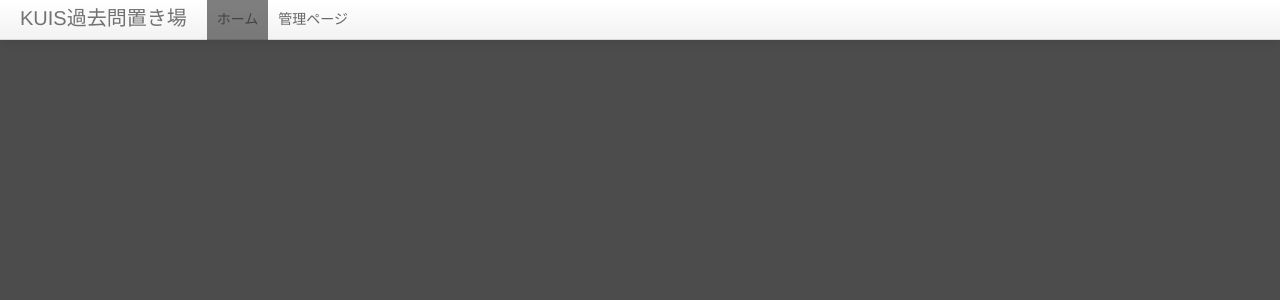
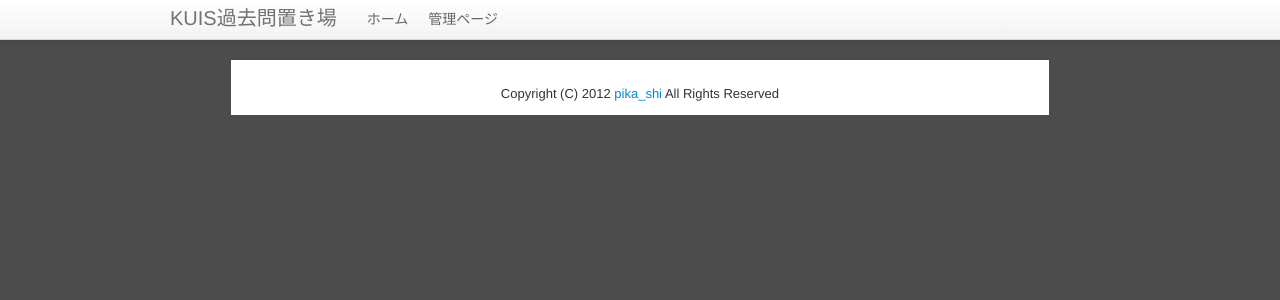
Before and after one commit to pika-shi/KakomonProject, a Python web app: template kuis-kakomon/kakomon/templates/base.html in a window 1280 px wide. Shown: the top 300 px of the page. Run offline with Jinja, Linux system fonts and the light colour scheme; the template is opened without the code that fills it, so the values that code supplies are empty; some libraries are stand-ins or nearby versions.

Commit message:
不要ファイル削除

```diff
--- a/kuis-kakomon/kakomon/templates/base.html
+++ b/kuis-kakomon/kakomon/templates/base.html
@@ -2,42 +2,55 @@
 <html>
   <head>
     <meta http-equiv="Content-Type" content="text/html; charset=UTF-8">
-    <title>{% block title %}{% endblock %}</title>
+    <title>{% block title %}{% endblock %} - KUIS過去問置き場</title>
     <script type="text/javascript" src="http://ajax.googleapis.com/ajax/libs/jquery/1.7.2/jquery.js"></script>
-    <script type="text/javascript" src="style/bootstrap.js"></script>
-    <link rel="stylesheet" href="style/css/bootstrap.css" type="text/css">
-    <!--<style type="text/css">
-          body {
-          padding-top: 40px;
-          padding-bottom: 40px;
-          }
+    <script type="text/javascript" src="{{ internal_media_url }}/js/bootstrap.js"></script>
+    {% block js %}{% endblock %}
+    <link rel="stylesheet" href="{{ internal_media_url }}/css/bootstrap.css" type="text/css">
+    <link rel="stylesheet" href="{{ internal_media_url }}/css/bootstrap.responsive.css" type="text/css">
+    <style type="text/css">
+    body { padding-top: 60px; padding-bottom: 40px;}
     .sidebar-nav {
       padding: 9px 0;
     }
-          a:link {
-          color: "#333333";
+    .pass_label {
+      font-size: 20px;
+      padding-bottom: 10px;
     }
-          a:visited {
-          color: "#333333";
+    .edit_label {
+      font-size: 18px;
+      padding-bottom: 3px;
     }
-    </style>-->
+    input ,select{
+      vertical-align:2px;
+      display: inline;
+    }
+    textarea {
+      width: 300px;
+      height: 100px;
+    }
+    label {
+      font-size: 16px;
+    }
+    .delete label {
+      display: inline;
+      padding-left: 3px;
+      padding-right: 10px;
+    }
+    li {
+      display: inline;
+    }
+    </style>
   </head>
     <body>
       <div class="navbar navbar-fixed-top">
         <div class="navbar-inner">
-          <div class="container-fluid">
-
-            <a class="btn btn-navbar" data-toggle="collapse" data-target=".nav-collapse">
-              <span class="icon-bar"></span>
-              <span class="icon-bar"></span>
-              <span class="icon-bar"></span>
-            </a>
-
+          <div class="container">
             <a class="brand" href="/">KUIS過去問置き場</a>
             <div class="nav-collapse">
               <ul class="nav">
-                <li class="active"><a href="/">ホーム</a></li>
-                <li><a href="/authorize">管理ページ</a></li>
+                <li><a href="/">ホーム</a></li>
+                <li><a href={% block url %}"/authorize"{% endblock %}>管理ページ</a></li>
               </ul>
             </div>
           </div>
@@ -48,7 +61,7 @@
         <div class="row-fluid">
           <div class="span2">
           </div>
-            <div class="span8" style="background-color: #ffffff; padding-right: 10%; padding-left: 10%; padding-bottom: 1%;">
+          <div class="span8" style="background-color: #ffffff; padding: 2% 3% 1%;">
             {% block content %}{% endblock %}
             <footer style="text-align: center;">
               Copyright (C) 2012 <a href="https://twitter.com/pika_shi">pika_shi</a> All Rights Reserved
```
Also changed, not shown: kuis-kakomon/kakomon/seed.txt (deleted, +0 -24 lines), 2 other files. Lines whose indentation alone changed are shown as unchanged.
